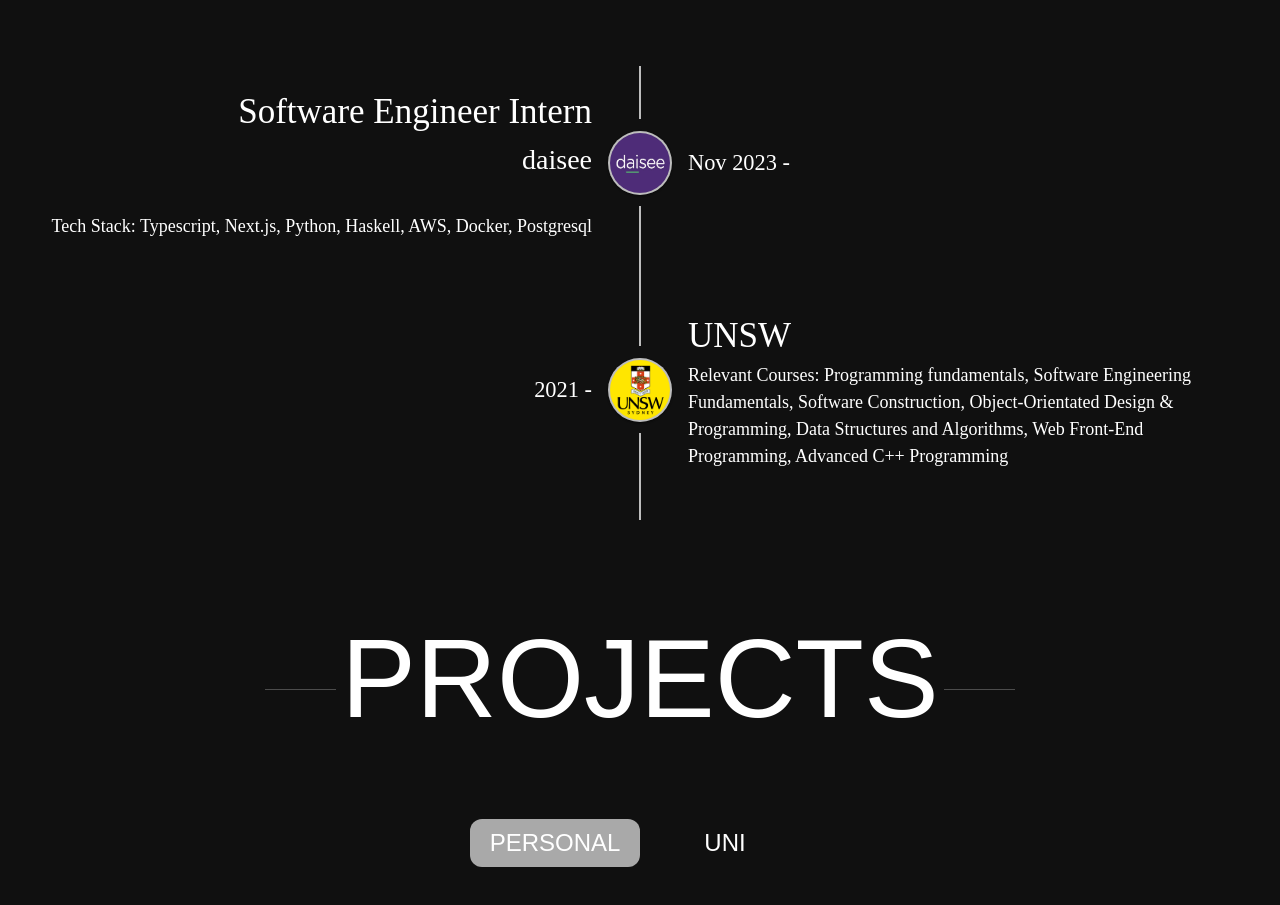
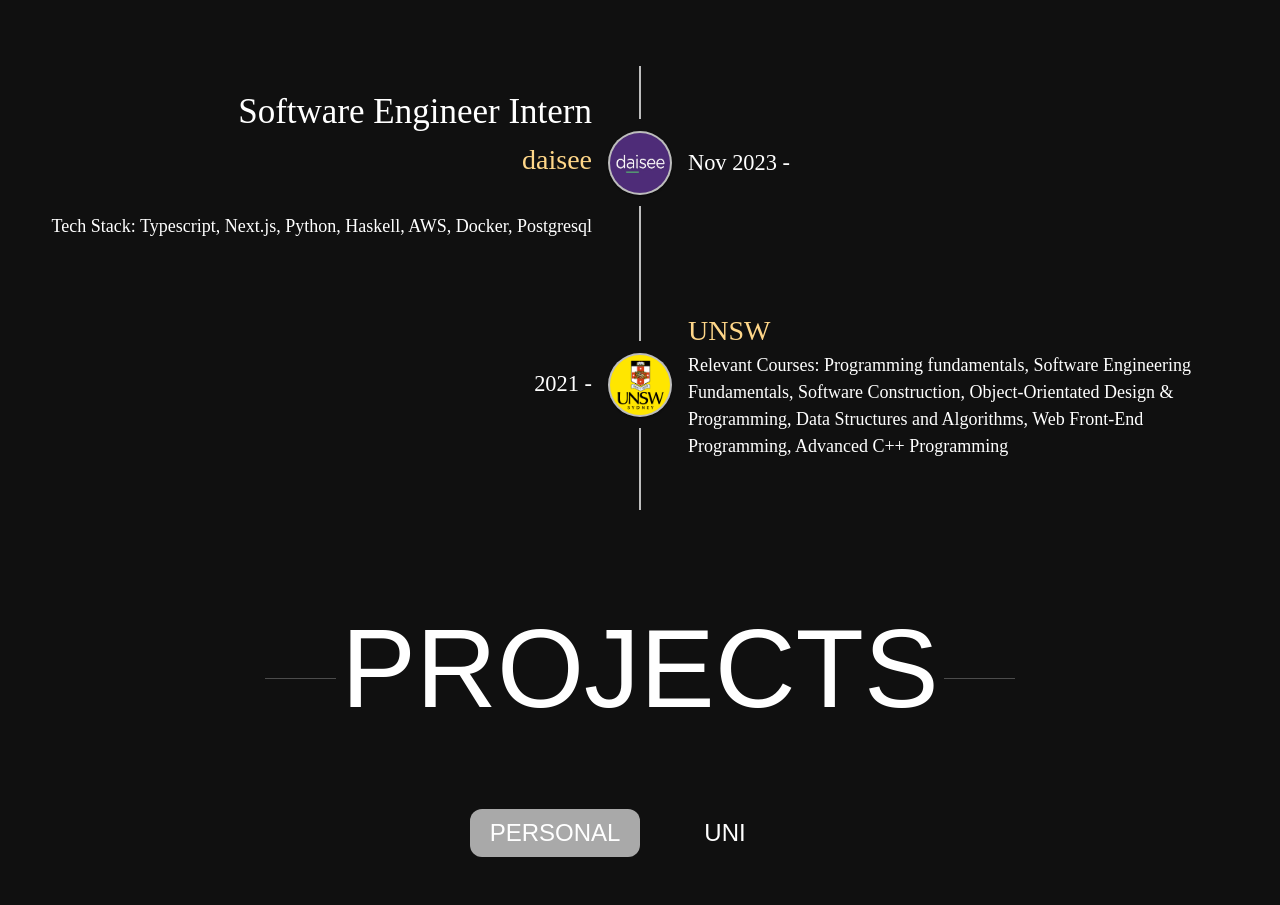
Before and after one commit to RyanGian/portfolio, a React (Create React App) app: page / in a window 1280 px wide. Shown: the part 1040-1945 px from the top of the page. Built offline with nearby package versions, Linux system fonts and the light colour scheme.

Commit message:
changed some colours of font

```diff
--- a/src/components/ProjectSampleCard.jsx
+++ b/src/components/ProjectSampleCard.jsx
@@ -338,6 +338,14 @@ const ResizeLinks = styled.div`
   }
 `;
 
+const TitleWord = styled.h1`
+  color: rgb(255, 215, 137);
+`;
+
+const TypeWord = styled.h4`
+  color: rgb(255, 215, 137);
+`;
+
 const ProjectSampleCard = (props) => {
   const [windowWidth, setWindowWidth] = useState(0);
   const [windowHeight, setWindowHeight] = useState(0);
--- a/src/components/SectionHeader.css
+++ b/src/components/SectionHeader.css
@@ -38,7 +38,6 @@
   }
   .section-header-container {
     width: 680px;
-
   }
 }
 
@@ -49,7 +48,6 @@
   }
   .section-header-container {
     width: 550px;
-
   }
 }
 
@@ -60,6 +58,5 @@
   }
   .section-header-container {
     width: 350px;
-
   }
 }
--- a/src/sections/Experience.css
+++ b/src/sections/Experience.css
@@ -15,3 +15,7 @@
   padding-bottom: 50px;
   font-size: small;
 }
+
+.company-title {
+  color: rgb(255, 215, 137);
+}
--- a/src/sections/Experience.jsx
+++ b/src/sections/Experience.jsx
@@ -88,7 +88,9 @@ function Experience() {
               </ThemeProvider>
 
               <ThemeProvider theme={theme}>
-                <Typography variant="h6">daisee</Typography>
+                <Typography className="company-title" variant="h6">
+                  daisee
+                </Typography>
               </ThemeProvider>
 
               <Typography>
@@ -134,8 +136,14 @@ function Experience() {
               <TimelineConnector />
             </TimelineSeparator>
             <TimelineContent sx={{ py: "50px", px: 2 }}>
+              {/* <ThemeProvider theme={theme}>
+                <Typography variant="h4" component="span">
+                  B.S of Computer Science
+                </Typography>
+              </ThemeProvider> */}
+
               <ThemeProvider theme={theme}>
-                <Typography variant="h4" component="span">
+                <Typography className="company-title" variant="h6">
                   UNSW
                 </Typography>
               </ThemeProvider>
```
